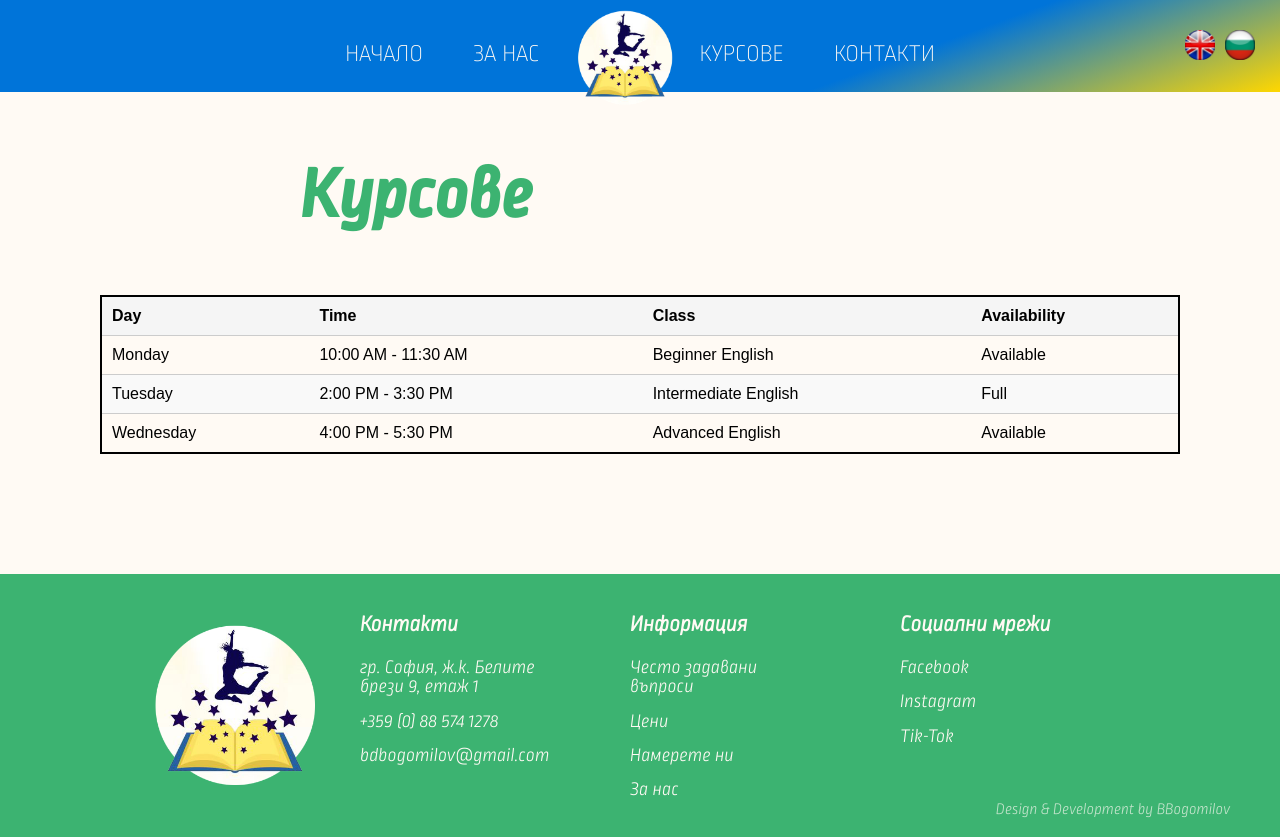
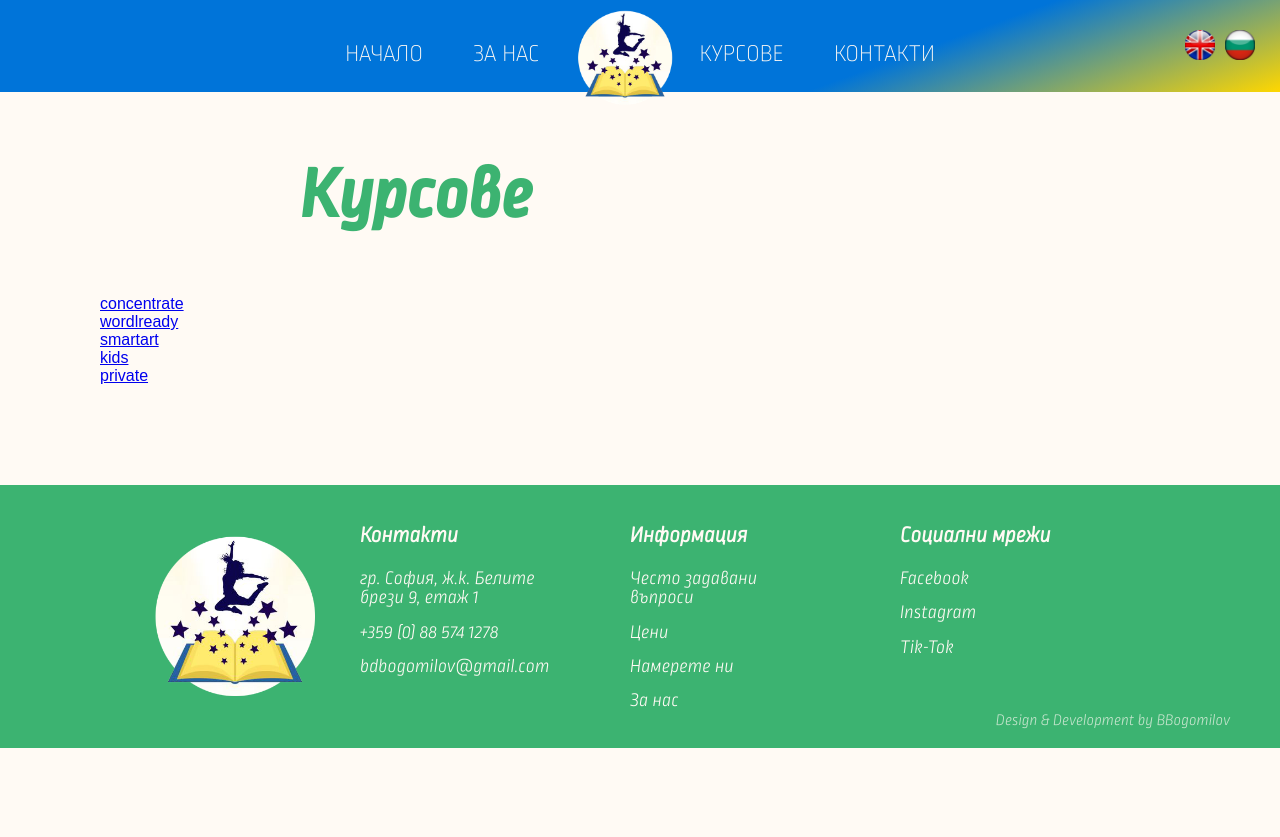
Before and after one commit to bbogomilov1/enlighten, a React (Create React App) app: page /courses in a window 1280 px wide. After the commit the page ends 800 px from the top, so only its background shows below. Built offline with nearby package versions, Linux system fonts and the light colour scheme.

Commit message:
added links in courses page

```diff
--- a/src/pages/CoursesPage.js
+++ b/src/pages/CoursesPage.js
@@ -7,7 +7,24 @@ function CoursesPage() {
   return (
     <div className={styles.container}>
       <h2>{t("Courses")}</h2>
-      <table>
+      <div>
+        <div>
+          <a href="#">concentrate</a>
+        </div>
+        <div>
+          <a href="#">wordlready</a>
+        </div>
+        <div>
+          <a href="#">smartart</a>
+        </div>
+        <div>
+          <a href="#">kids</a>
+        </div>
+        <div>
+          <a href="#">private</a>
+        </div>
+      </div>
+      {/* <table>
         <thead>
           <tr>
             <th>Day</th>
@@ -35,9 +52,8 @@ function CoursesPage() {
             <td>Advanced English</td>
             <td>Available</td>
           </tr>
-          {/* Add more courses rows as needed */}
         </tbody>
-      </table>
+      </table> */}
     </div>
   );
 }
```
Also changed, not shown: 1 other file (tests, documents, lock files or other folders).
